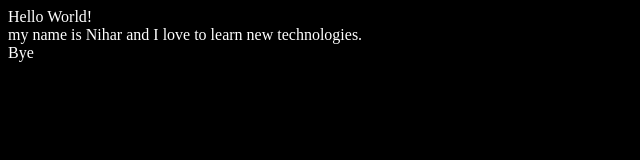
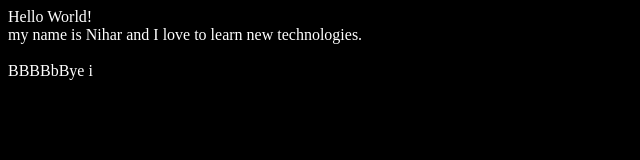
Before and after one commit to Nihar-007/jenkins_test, a plain HTML site: page index.html in a window 1280 px wide. Shown: the whole page, without its empty margins (0-640 px from the left). Drawn offline with Linux system fonts and the light colour scheme.

Commit message:
change 6

```diff
--- a/index.html
+++ b/index.html
@@ -1,5 +1,6 @@
 <body style="background-color:black;color:white">
 	Hello World!<br>
 	my name is Nihar and I love to learn new technologies.<br>
-	Bye
-</body>
+
+	<br>BBBBbBye
+i</body>
```
